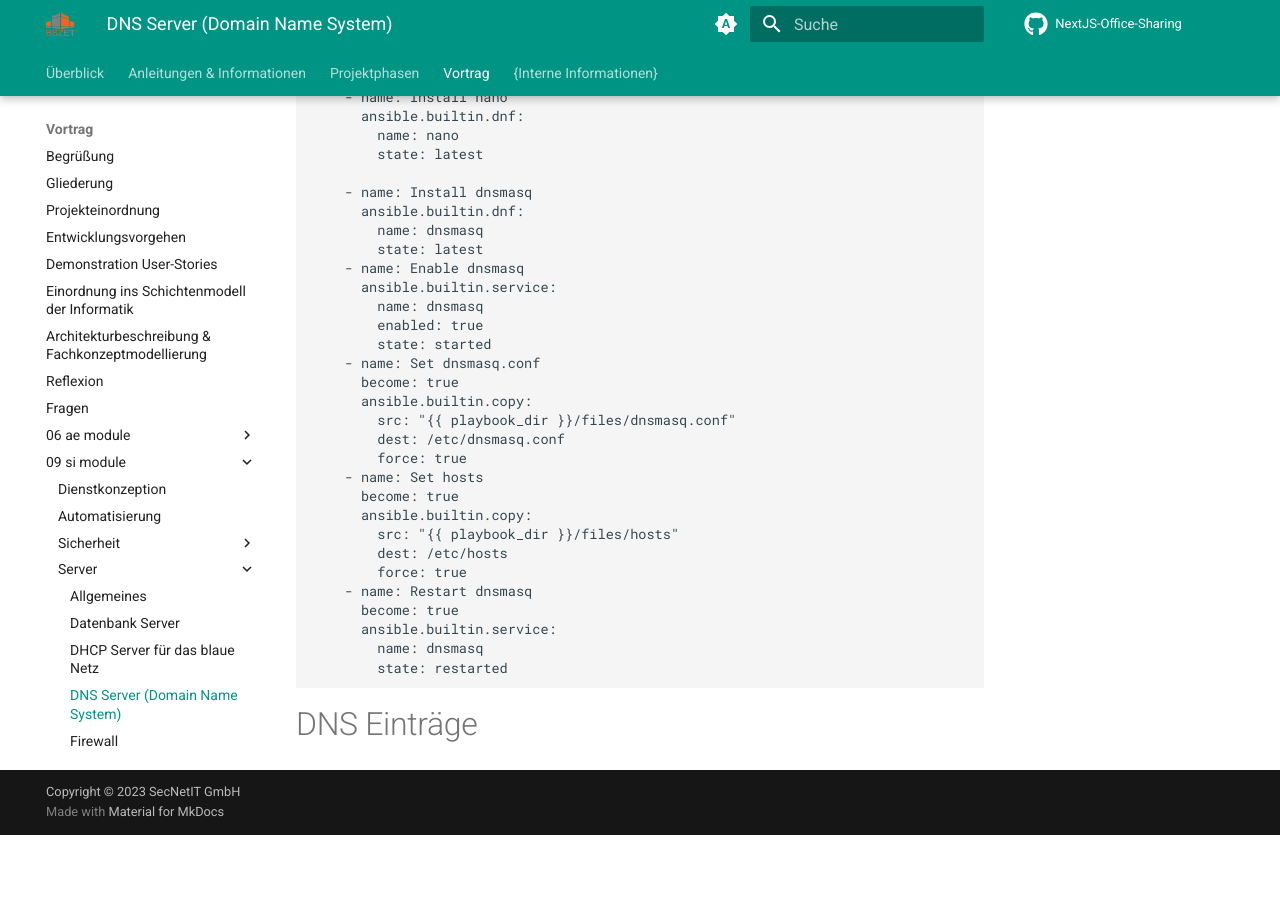
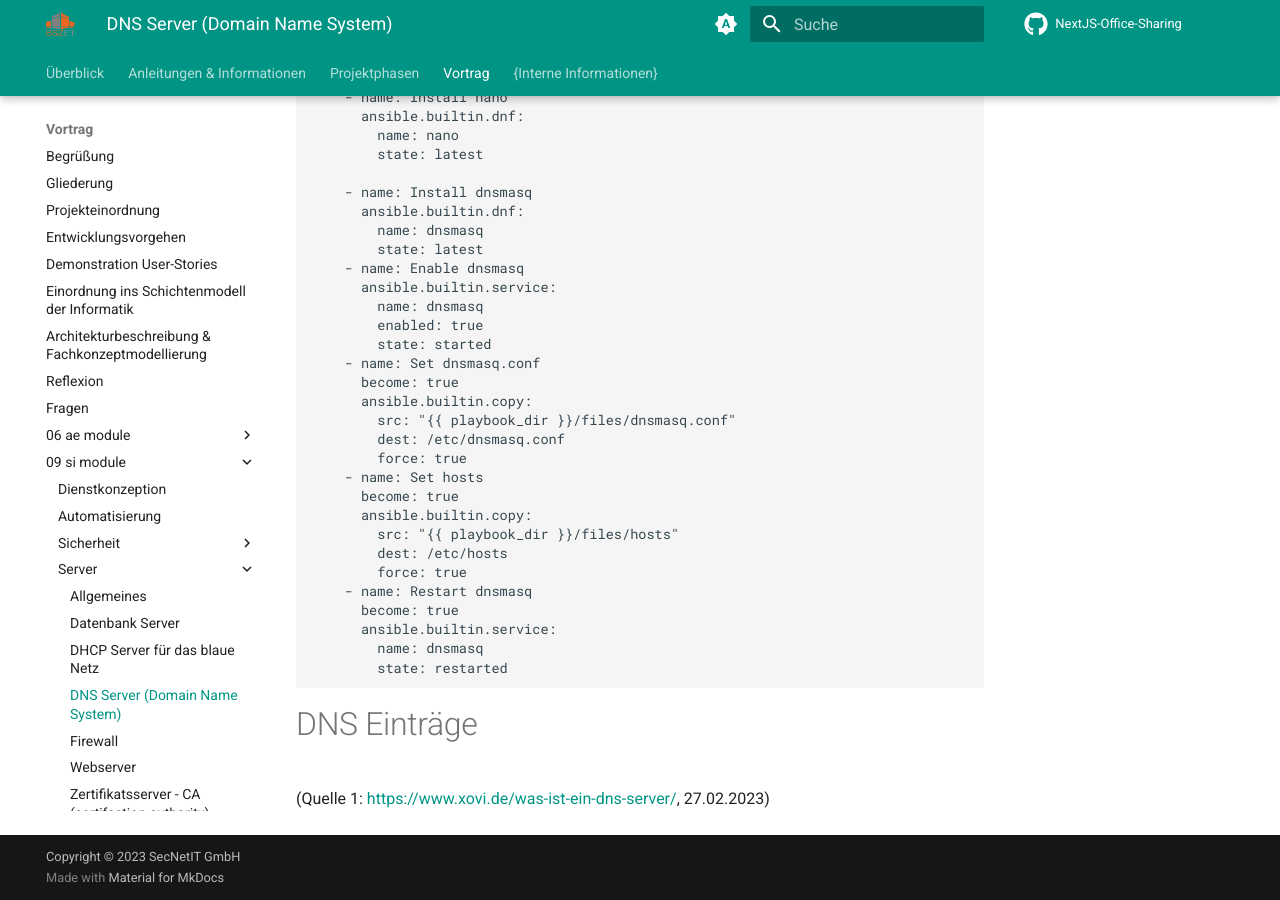
Before and after one commit to gz-bad-erzland-p2/Dokumentation, an MkDocs documentation site: the page built from docs/vortrag/09_si-module/server/03_DNS-Server.md, in a window 1280 px wide and 900 px high, scrolled down 3122 px. Built offline with MkDocs 1.6.1 and Material for MkDocs 9.7.7, drawn with Linux system fonts in a browser that asks for light colours; comment, search, counter and statistics services are not loaded; before the commit the page ends 3957 px from its top, so only the background shows below that.

Commit message:
Update 03_DNS-Server.md

````diff
--- a/docs/vortrag/09_si-module/server/03_DNS-Server.md
+++ b/docs/vortrag/09_si-module/server/03_DNS-Server.md
@@ -182,3 +182,6 @@ Playbook: dns.yml
 ```
 
 # DNS Einträge
+
+
+(Quelle 1: https://www.xovi.de/was-ist-ein-dns-server/, 27.02.2023)
````
